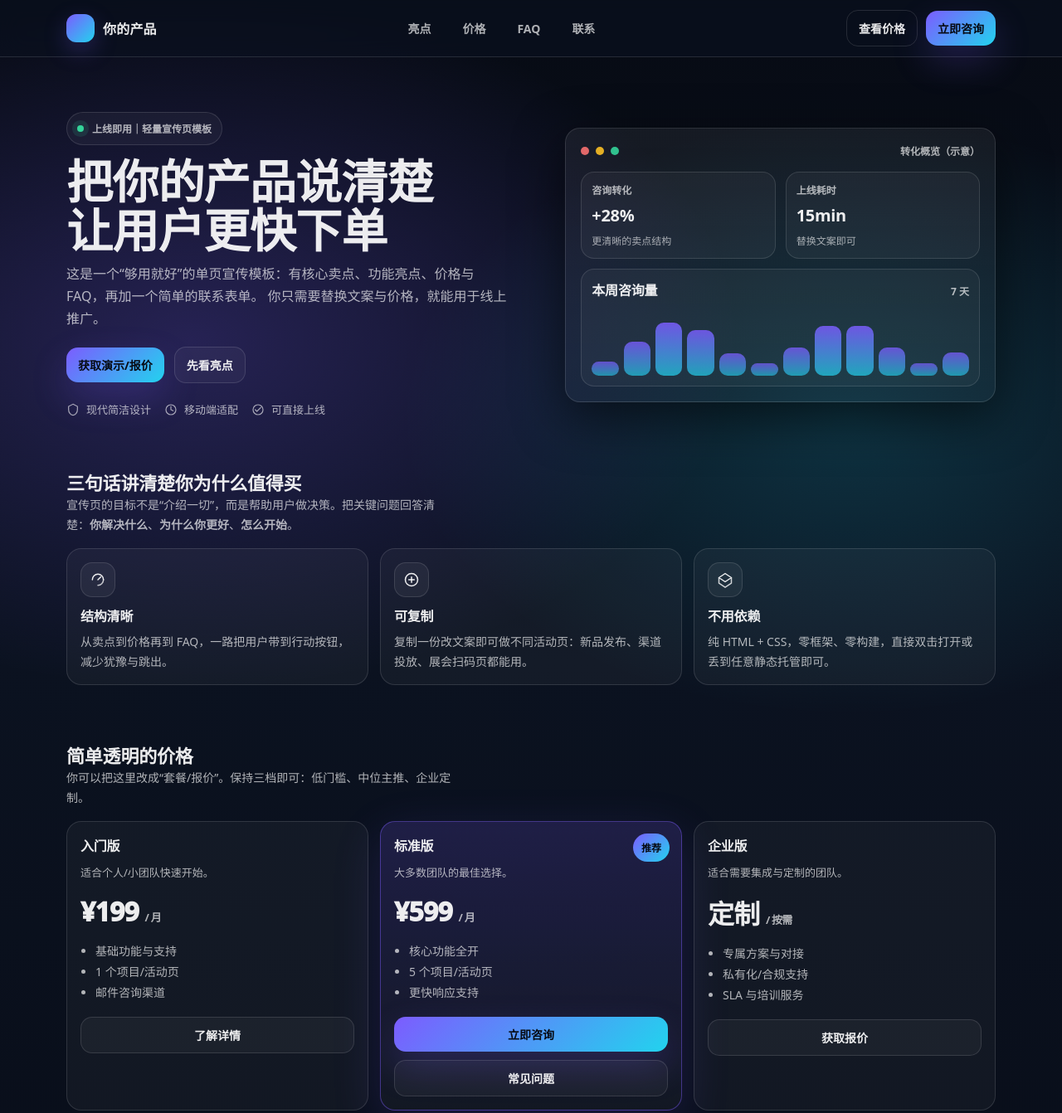
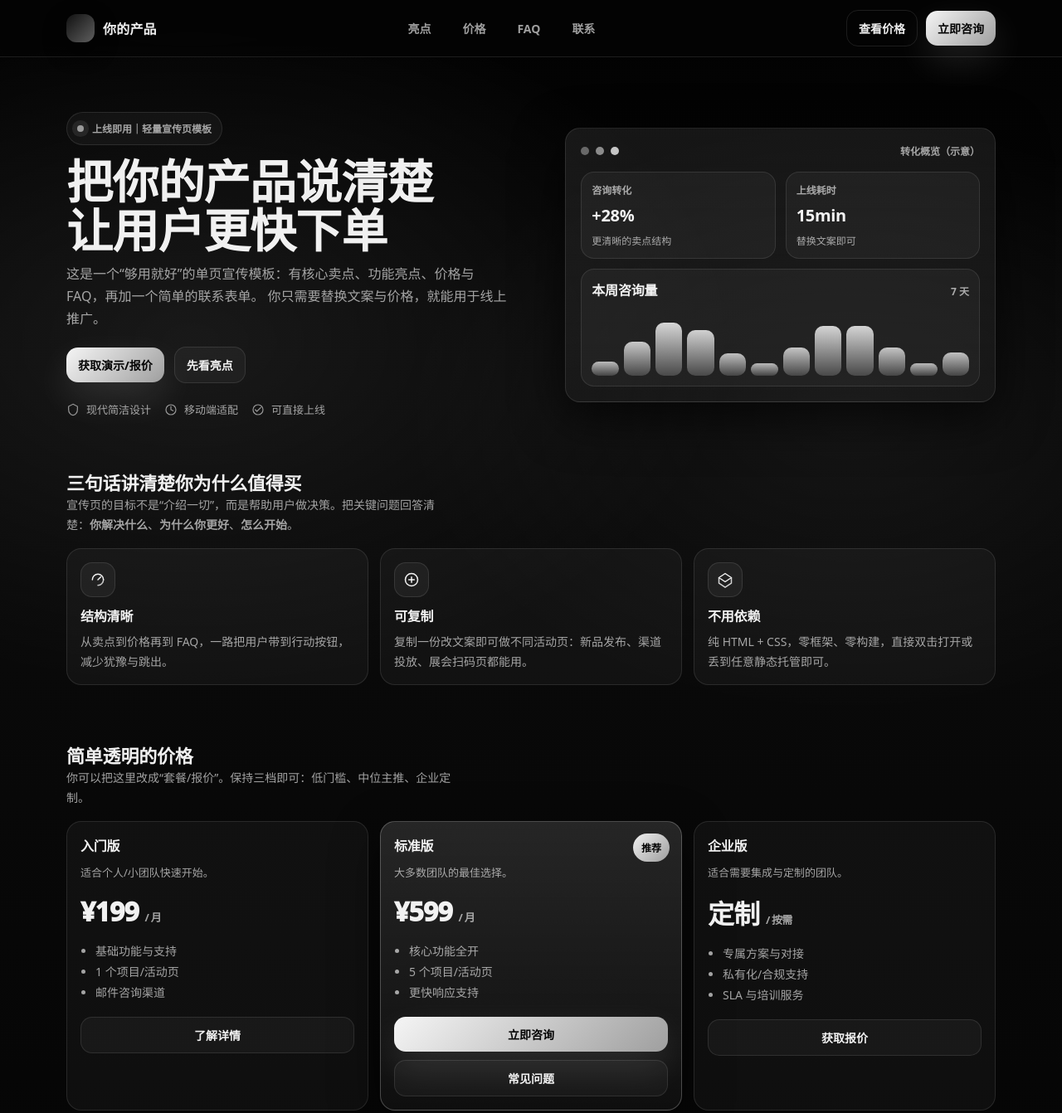
Before and after one commit to tuaashd/order-home1, a plain HTML site: page index.html in a window 1280 px wide. Shown: the top 1342 px of the page at 83% size. Drawn offline with Linux system fonts and the light colour scheme.

Commit message:
Switch landing page to black theme

```diff
--- a/index.html
+++ b/index.html
@@ -7,16 +7,17 @@
     <title>你的产品｜简单宣传页面</title>
     <style>
       :root {
-        --bg: #0b1220;
+        --bg: #050505;
         --panel: rgba(255, 255, 255, 0.06);
         --panel-2: rgba(255, 255, 255, 0.09);
-        --text: rgba(255, 255, 255, 0.92);
-        --muted: rgba(255, 255, 255, 0.68);
-        --line: rgba(255, 255, 255, 0.12);
-        --brand: #7c5cff;
-        --brand-2: #22d3ee;
-        --ok: #34d399;
-        --shadow: 0 18px 60px rgba(0, 0, 0, 0.55);
+        --text: rgba(255, 255, 255, 0.94);
+        --muted: rgba(255, 255, 255, 0.62);
+        --line: rgba(255, 255, 255, 0.1);
+        --brand: #111111;
+        --brand-2: #5e5e5e;
+        --accent: #d9d9d9;
+        --ok: #9a9a9a;
+        --shadow: 0 18px 60px rgba(0, 0, 0, 0.68);
         --radius: 18px;
         --max: 1120px;
       }
@@ -32,10 +33,10 @@
         font-family: ui-sans-serif, system-ui, -apple-system, BlinkMacSystemFont, "Segoe UI",
           Roboto, Helvetica, Arial, "Apple Color Emoji", "Segoe UI Emoji";
         color: var(--text);
-        background: radial-gradient(1100px 700px at 18% 18%, rgba(124, 92, 255, 0.25), transparent 60%),
-          radial-gradient(900px 600px at 80% 22%, rgba(34, 211, 238, 0.18), transparent 60%),
-          radial-gradient(900px 700px at 60% 85%, rgba(52, 211, 153, 0.12), transparent 60%),
-          linear-gradient(180deg, #070b14 0%, #0b1220 35%, #060912 100%);
+        background: radial-gradient(1100px 700px at 18% 18%, rgba(255, 255, 255, 0.08), transparent 60%),
+          radial-gradient(900px 600px at 80% 22%, rgba(255, 255, 255, 0.06), transparent 60%),
+          radial-gradient(900px 700px at 60% 85%, rgba(255, 255, 255, 0.04), transparent 60%),
+          linear-gradient(180deg, #020202 0%, #090909 35%, #000000 100%);
       }
       a {
         color: inherit;
@@ -52,7 +53,7 @@
         top: 0;
         z-index: 20;
         backdrop-filter: blur(14px);
-        background: rgba(11, 18, 32, 0.6);
+        background: rgba(5, 5, 5, 0.78);
         border-bottom: 1px solid var(--line);
       }
       .nav-inner {
@@ -73,7 +74,7 @@
         height: 34px;
         border-radius: 12px;
         background: linear-gradient(135deg, var(--brand), var(--brand-2));
-        box-shadow: 0 10px 28px rgba(124, 92, 255, 0.25);
+        box-shadow: 0 10px 28px rgba(0, 0, 0, 0.42);
       }
       .nav-links {
         display: flex;
@@ -116,9 +117,9 @@
       }
       .btn.primary {
         border: 0;
-        background: linear-gradient(135deg, var(--brand), var(--brand-2));
-        color: #070b14;
-        box-shadow: 0 18px 44px rgba(124, 92, 255, 0.22);
+        background: linear-gradient(135deg, #f5f5f5, #9f9f9f);
+        color: #050505;
+        box-shadow: 0 18px 44px rgba(255, 255, 255, 0.12);
       }
       .btn.primary:hover {
         filter: brightness(1.05);
@@ -153,7 +154,7 @@
         height: 8px;
         border-radius: 999px;
         background: var(--ok);
-        box-shadow: 0 0 0 6px rgba(52, 211, 153, 0.12);
+        box-shadow: 0 0 0 6px rgba(255, 255, 255, 0.08);
       }
       h1 {
         margin: 14px 0 10px;
@@ -196,7 +197,7 @@
 
       .hero-card {
         border: 1px solid var(--line);
-        background: linear-gradient(180deg, rgba(255, 255, 255, 0.06), rgba(255, 255, 255, 0.03));
+        background: linear-gradient(180deg, rgba(255, 255, 255, 0.08), rgba(255, 255, 255, 0.03));
         border-radius: var(--radius);
         box-shadow: var(--shadow);
         overflow: hidden;
@@ -222,13 +223,13 @@
         background: rgba(255, 255, 255, 0.22);
       }
       .traffic i:nth-child(1) {
-        background: rgba(248, 113, 113, 0.9);
+        background: rgba(255, 255, 255, 0.35);
       }
       .traffic i:nth-child(2) {
-        background: rgba(251, 191, 36, 0.9);
+        background: rgba(255, 255, 255, 0.5);
       }
       .traffic i:nth-child(3) {
-        background: rgba(52, 211, 153, 0.9);
+        background: rgba(255, 255, 255, 0.75);
       }
       .card-body {
         padding: 16px 18px 18px;
@@ -292,7 +293,7 @@
       }
       .bar {
         border-radius: 10px;
-        background: linear-gradient(180deg, rgba(124, 92, 255, 0.9), rgba(34, 211, 238, 0.75));
+        background: linear-gradient(180deg, rgba(245, 245, 245, 0.9), rgba(86, 86, 86, 0.8));
         opacity: 0.9;
       }
 
@@ -370,9 +371,9 @@
         overflow: hidden;
       }
       .plan.featured {
-        background: linear-gradient(180deg, rgba(124, 92, 255, 0.18), rgba(255, 255, 255, 0.04));
-        border-color: rgba(124, 92, 255, 0.45);
-        box-shadow: 0 18px 60px rgba(124, 92, 255, 0.16);
+        background: linear-gradient(180deg, rgba(255, 255, 255, 0.12), rgba(255, 255, 255, 0.04));
+        border-color: rgba(255, 255, 255, 0.24);
+        box-shadow: 0 18px 60px rgba(0, 0, 0, 0.42);
       }
       .tag {
         position: absolute;
@@ -380,10 +381,10 @@
         right: 14px;
         font-size: 12px;
         font-weight: 900;
-        color: #070b14;
+        color: #050505;
         padding: 8px 10px;
         border-radius: 999px;
-        background: linear-gradient(135deg, var(--brand), var(--brand-2));
+        background: linear-gradient(135deg, #f2f2f2, #9d9d9d);
       }
       .plan .name {
         font-weight: 900;
@@ -449,8 +450,8 @@
         border: 1px solid var(--line);
         background: linear-gradient(
           135deg,
-          rgba(124, 92, 255, 0.22),
-          rgba(34, 211, 238, 0.14),
+          rgba(255, 255, 255, 0.12),
+          rgba(255, 255, 255, 0.06),
           rgba(255, 255, 255, 0.04)
         );
         border-radius: calc(var(--radius) + 6px);
@@ -491,7 +492,7 @@
         width: 100%;
         border-radius: 14px;
         border: 1px solid var(--line);
-        background: rgba(7, 11, 20, 0.55);
+        background: rgba(0, 0, 0, 0.52);
         color: var(--text);
         padding: 12px 12px;
         outline: none;
@@ -503,8 +504,8 @@
       }
       input:focus,
       textarea:focus {
-        border-color: rgba(124, 92, 255, 0.65);
-        box-shadow: 0 0 0 4px rgba(124, 92, 255, 0.14);
+        border-color: rgba(255, 255, 255, 0.26);
+        box-shadow: 0 0 0 4px rgba(255, 255, 255, 0.08);
       }
 
       .footer {
```
